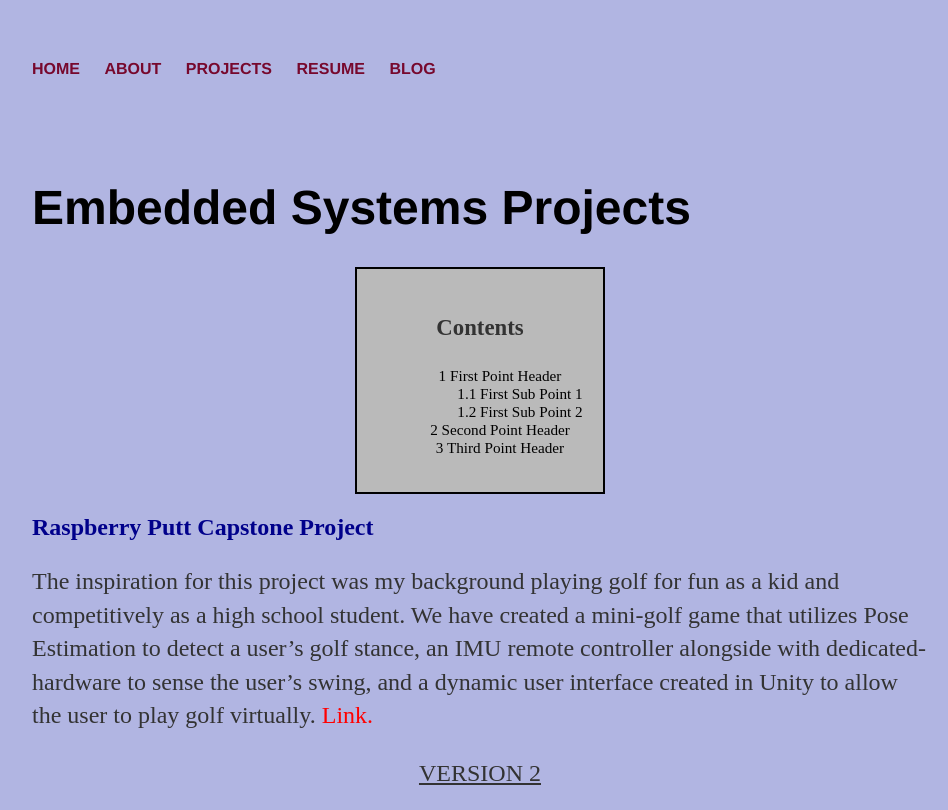
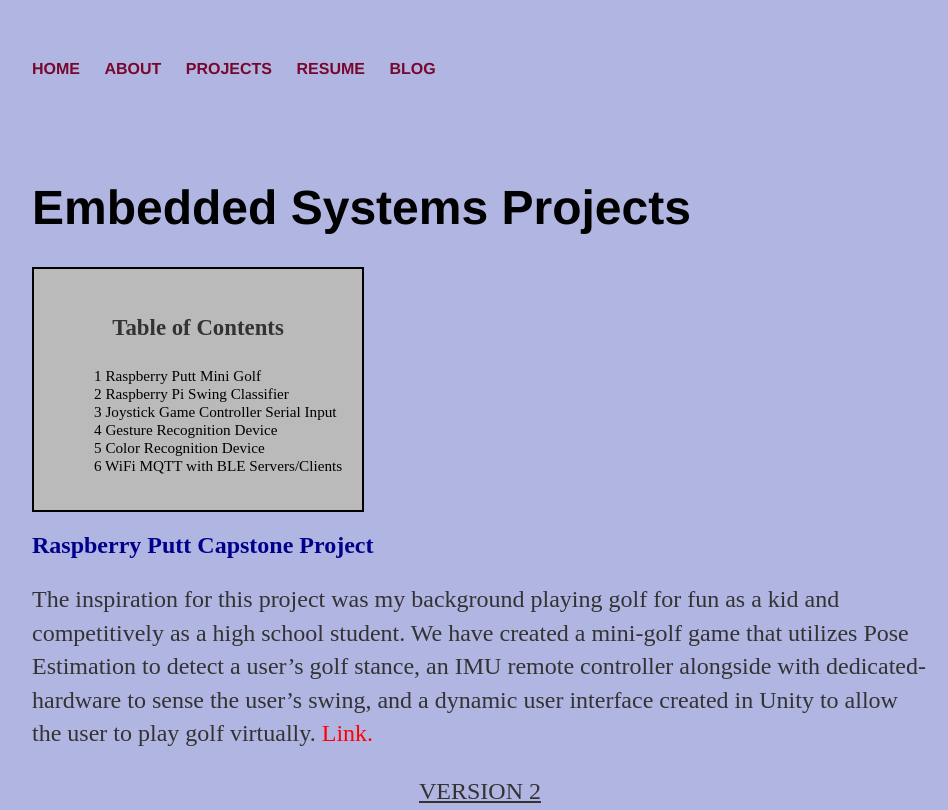
Before and after one commit to jonathanrgoh/jonathanrgoh.github.io, a Jekyll site: the page built from projects/Embedded_Projects/index.html, in a window 1280 px wide and 900 px high, cut to the strip 0-810 px from the top of the window. Shown: the whole strip, without its empty margins (160-1108 px from the left). Built offline with Jekyll 4.4.1, drawn with Linux system fonts in a browser that asks for light colours.

Commit message:
Update index.html

```diff
--- a/projects/Embedded_Projects/index.html
+++ b/projects/Embedded_Projects/index.html
@@ -11,22 +11,20 @@ title: My Embedded Systems Projects
 	<h1>Embedded Systems Projects</h1>
 
 
-	<center>
+
 <div id="toc_container">
-<p class="toc_title">Contents</p>
+<p class="toc_title">Table of Contents</p>
 <ul class="toc_list">
-  <li><a href="#First_Point_Header">1 First Point Header</a>
-  <ul>
-    <li><a href="#First_Sub_Point_1">1.1 First Sub Point 1</a></li>
-    <li><a href="#First_Sub_Point_2">1.2 First Sub Point 2</a></li>
-  </ul>
-</li>
-<li><a href="#Second_Point_Header">2 Second Point Header</a></li>
-<li><a href="#Third_Point_Header">3 Third Point Header</a></li>
+	<li><a href="#RaspPutt">1 Raspberry Putt Mini Golf</a></li>
+	<li><a href="#Swing">2 Raspberry Pi Swing Classifier</a></li>
+	<li><a href="#Joystick">3 Joystick Game Controller Serial Input</a></li>
+	<li><a href="#Gesture">4 Gesture Recognition Device</a></li>
+	<li><a href="#Color">5 Color Recognition Device</a></li>
+	<li><a href="#Wifi">6 WiFi MQTT with BLE Servers/Clients</a></li>
 </ul>
 </div>
 
-	</center>
+
 
 	<a id="RaspPutt"></a>
 	<h2 style="color:darkblue;">Raspberry Putt Capstone Project</h2>
@@ -46,7 +44,7 @@ title: My Embedded Systems Projects
 
 
 
-
+	<a id="Swing"></a>
 	<h2 style="color:darkblue;">Raspberry Pi Swing Classifier</h2>
 		<p>I designed a swing classifier using the 9-axis IMU’s accelerometer data and a Raspberry Pi Zero WH for its WiFi capabilities with MQTT. I sensed a wide range of different motions that the user could make: No motion, Motion, Back Swing, Down Swing, Complete Swing, and Swing Power. To sense the swing gesture, I used a hard-coded classifier rather than a machine-learning classifier.
 
@@ -72,6 +70,7 @@ Before classification begins, there is a 5 second calibration period in which th
 
 
 
+	<a id="Gesture"></a>
 	<h2 style="color:darkblue;">Gesture Recognition Device</h2>
 		<p>In this project, I created a device that has gesture recognition capabilities using an Arduino Nano and its Inertial Measurement Unit. Firstly, I collected the proper training data for my model; I trained the device to detect Punches, Arm-Flexes, and Wrist Rotations. After collecting the data, I used the TinyML library to train my models and generate loss functions for each trial. Next I converted my trained model to Tensor-Flow Lite, whcih was then encoded into an Arduino Header File. Lastly, I included this trained model header file into my final arduino testing code, in order to properly recognize my motions.<a href="https://github.com/jonathanrgoh/Embedded-Systems-Projects/tree/master/Gesture-Recognition" style="color:red;"> Link.</a></p>
 	<center>
@@ -81,6 +80,7 @@ Before classification begins, there is a 5 second calibration period in which th
 
 
 
+	<a id="Color"></a>
 	<h2 style="color:darkblue;">Color Recognition Device</h2>
 		<p>In this project, I created a device that has color recognition capabilities using an Arduino Nano and its Proximity & Color Sensors. Firstly, I collected the proper training data for my model; I trained the device to detect Orange, Green, and Blue colored items. After collecting the data, I used the TinyML library to train my models and generate loss functions for each trial. Next I converted my trained model to Tensor-Flow Lite, whcih was then encoded into an Arduino Header File. Lastly, I included this trained model header file into my final arduino testing code, in order to properly recognize the colors of objects.<a href="https://github.com/jonathanrgoh/Embedded-Systems-Projects/tree/master/Color-Recognition" style="color:red;"> Link.</a></p>
 	<center>
```
